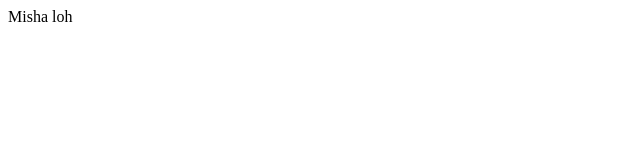
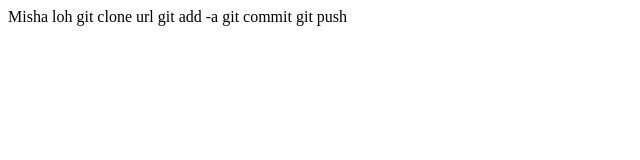
Before and after one commit to IDSAD-XL/test, a plain HTML site: page index.html in a window 1280 px wide. Shown: the whole page, without its empty margins (0-640 px from the left). Drawn offline with Linux system fonts and the light colour scheme.

Commit message:
new commit

```diff
--- a/index.html
+++ b/index.html
@@ -10,6 +10,10 @@
 
 <body>
 	Misha loh
+	git clone url
+	git add -a
+	git commit
+	git push
 </body>
 
 </html>
```
